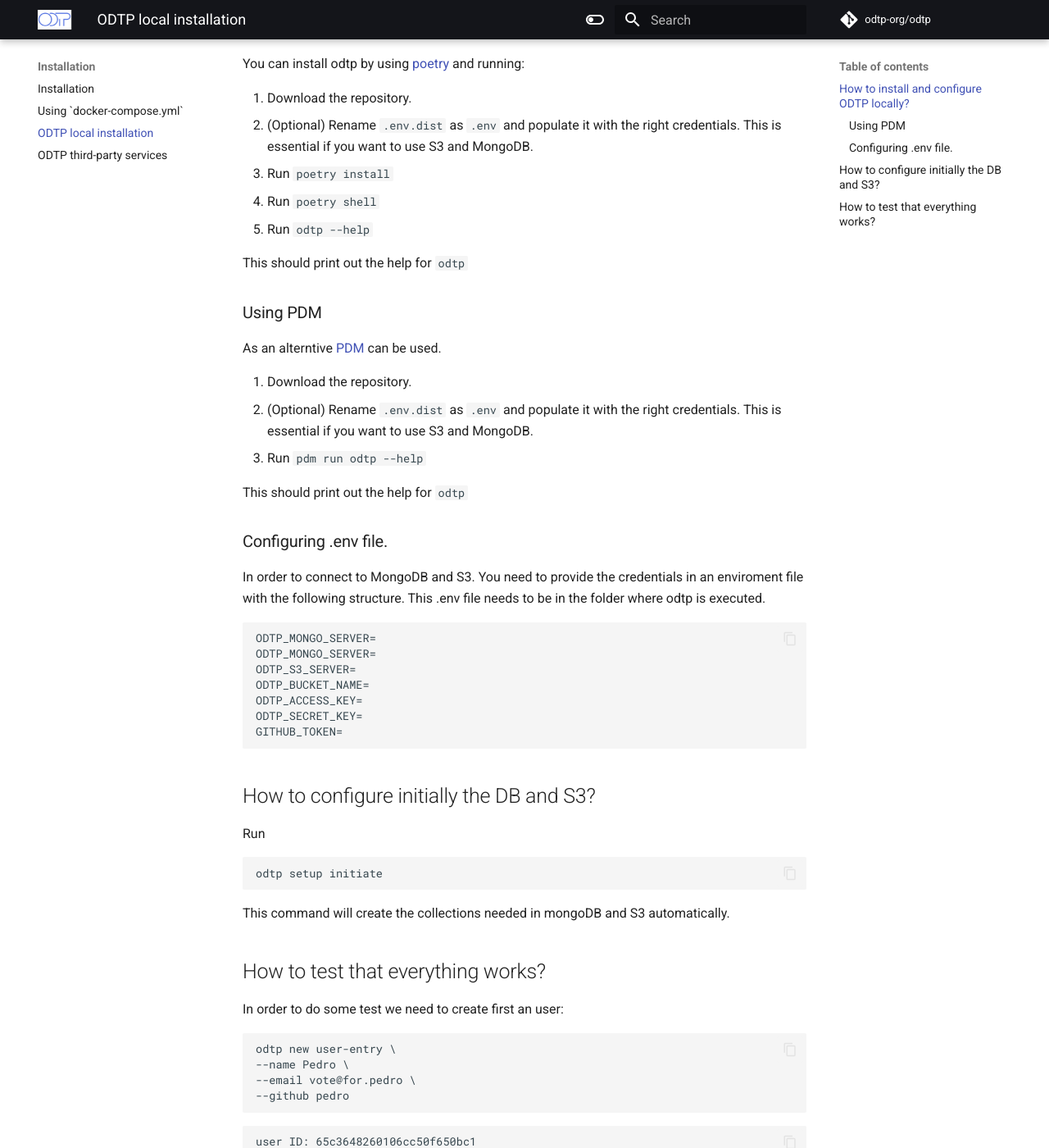
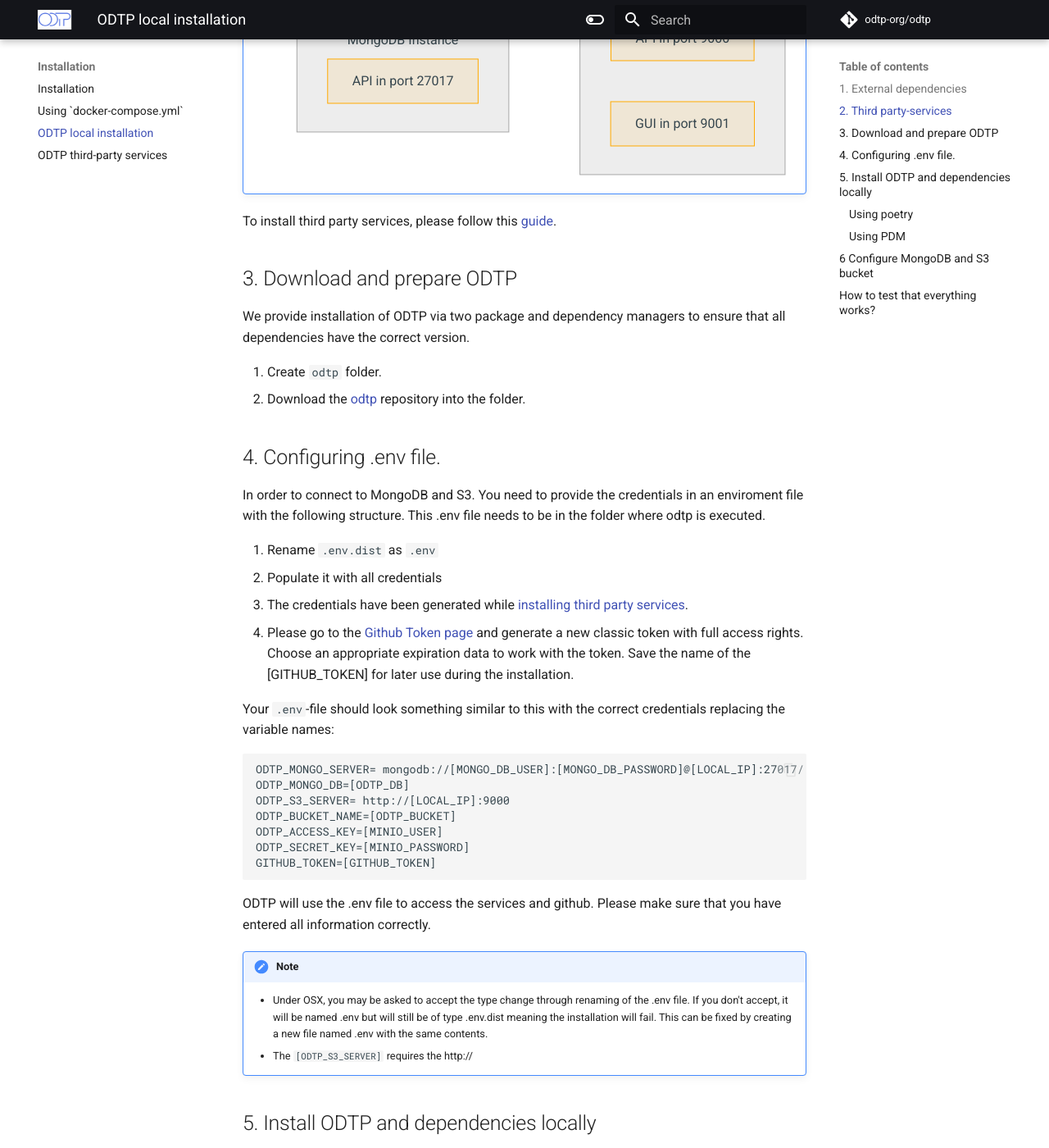
Before and after one commit to odtp-org/odtp-manuals, an MkDocs documentation site: the page built from docs/installation/odtp-local-installation.md, in a window 1280 px wide and 1400 px high, scrolled down 899 px. Shown: the whole window at 82% size. Built offline with MkDocs 1.6.1 and Material for MkDocs 9.7.7, drawn with Linux system fonts in a browser that asks for light colours; a script that is not in the unit is left out; comment, search, counter and statistics services are not loaded; some of the changed text lies outside the part shown.

Commit message:
Update odtp-local-installation.md
Update local installation to be in steps like docker-compose instructions.

````diff
--- a/docs/installation/odtp-local-installation.md
+++ b/docs/installation/odtp-local-installation.md
@@ -1,8 +1,15 @@
-# ODTP Tool installation
+# ODTP local installation
+
+In a production environment running digital twins, a local instalation on the operating system is preferable.
+
+## 1. External dependencies
+In order to install ODTP you will need to download and install [Docker](https://www.docker.com/) in your machine, and git.
+
+## 2. Third party-services
 
 !!! note
 
-    - Remember that before running ODTP the services are required to be up and running.
+    - Remember that before running ODTP these services are required to be up and running.
 
     ``` mermaid
     graph TD;
@@ -25,14 +32,51 @@
         MongoDBExpress -->|dashboard for| MongoDBInstance
 
     ```
+To install third party services, please follow this [guide](odtp-third-party-services.md).
+
+## 3. Download and prepare ODTP
+
+We provide installation of ODTP via two package and dependency managers to ensure that all dependencies have the correct version.
+
+1. Create `odtp` folder.
+2. Download the [odtp](https://github.com/odtp-org/odtp) repository into the folder.
+
+## 4. Configuring .env file.
+
+In order to connect to MongoDB and S3. You need to provide the credentials in an enviroment file with the following structure. This .env file needs to be in the folder where odtp is executed.
+
+1. Rename `.env.dist` as `.env`
+2. Populate it with all credentials
+   1. The credentials have been generated while [installing third party services](odtp-third-party-services.md).
+   2. Please go to the [Github Token page](https://github.com/settings/tokens) and generate a new classic token with full access rights. Choose an appropriate expiration data to work with the token. Save the name of the [GITHUB_TOKEN] for later use during the installation.
+
+Your `.env`-file should look something similar to this with the correct credentials replacing the variable names:
+```
+ODTP_MONGO_SERVER= mongodb://[MONGO_DB_USER]:[MONGO_DB_PASSWORD]@[LOCAL_IP]:27017/
+ODTP_MONGO_DB=[ODTP_DB]
+ODTP_S3_SERVER= http://[LOCAL_IP]:9000
+ODTP_BUCKET_NAME=[ODTP_BUCKET]
+ODTP_ACCESS_KEY=[MINIO_USER]
+ODTP_SECRET_KEY=[MINIO_PASSWORD]
+GITHUB_TOKEN=[GITHUB_TOKEN]
+```
+
+ODTP will use the .env file to access the services and github. Please make sure that you have entered all information correctly.
+
+!!! note
+
+    - Under OSX, you may be asked to accept the type change through renaming of the .env file. If you don't accept, it will be named .env but will still be of type .env.dist meaning the installation will fail. This can be fixed by creating a new file named .env with the same contents.
+    - The `[ODTP_S3_SERVER]` requires the http://
 
 
-## How to install and configure ODTP locally?
+## 5. Install ODTP and dependencies locally
+
+We provide installation of ODTP via two package and dependency managers to ensure that all dependencies have the correct version.
+
+### Using poetry
 
 You can install odtp by using [poetry](https://python-poetry.org/) and running:
 
-1. Download the repository.
-2. (Optional) Rename `.env.dist` as `.env` and populate it with the right credentials. This is essential if you want to use S3 and MongoDB.
 2. Run `poetry install`
 3. Run `poetry shell`
 4. Run `odtp --help`
@@ -43,29 +87,13 @@ This should print out the help for `odtp`
 
 As an alterntive [PDM](https://pdm-project.org/latest/) can be used.
 
-1. Download the repository.
-2. (Optional) Rename `.env.dist` as `.env` and populate it with the right credentials. This is essential if you want to use S3 and MongoDB.
 3. Run `pdm run odtp --help`
 
 This should print out the help for `odtp`
 
-### Configuring .env file.
+## 6 Configure MongoDB and S3 bucket
 
-In order to connect to MongoDB and S3. You need to provide the credentials in an enviroment file with the following structure. This .env file needs to be in the folder where odtp is executed.
-
-```
-ODTP_MONGO_SERVER=
-ODTP_MONGO_SERVER=
-ODTP_S3_SERVER=
-ODTP_BUCKET_NAME=
-ODTP_ACCESS_KEY=
-ODTP_SECRET_KEY=
-GITHUB_TOKEN=
-```
-
-## How to configure initially the DB and S3?
-
-Run
+After deployin the different services you need to run the following command in order to finish the configuration of the collections required.
 
 ```
 odtp setup initiate
````
